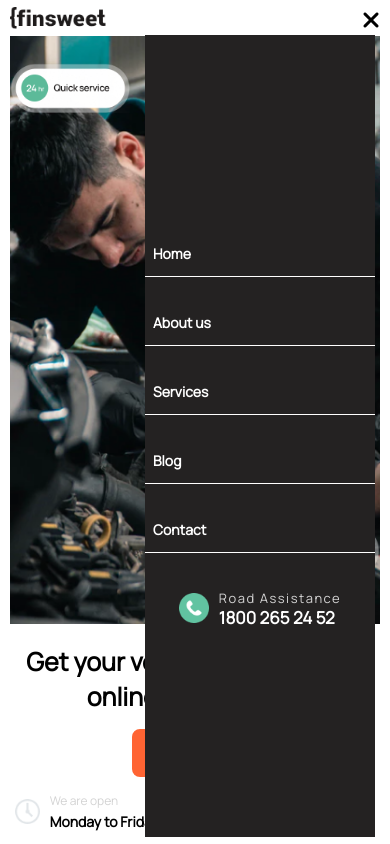
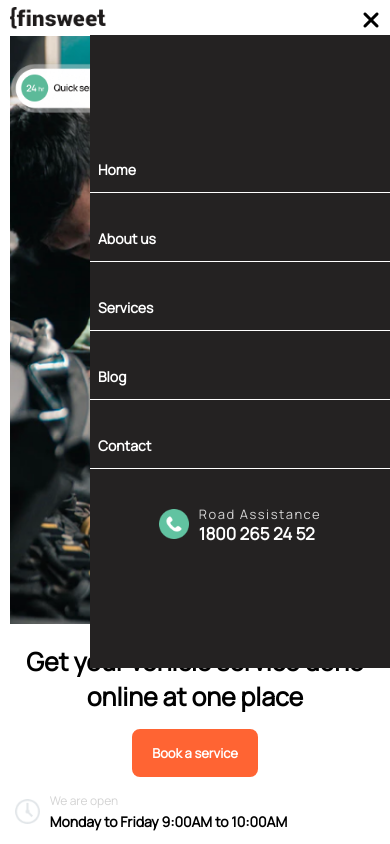
Before and after one commit to ayoakeni/finsweet-web, a plain HTML site: page index.html in a window 390 px wide. Both pictures are taken after a click on the element 369 px from the left and 18 px from the top of the page. Shown: the top 844 px of the page. Drawn offline with Linux system fonts and the light colour scheme.

Commit message:
updated menubar

```diff
--- a/style.css
+++ b/style.css
@@ -979,8 +979,8 @@ nav{
 .drop-down .items{
   position: absolute;
   top: 0;
-  left: -217px;
-  width: 230px;
+  left: -272px;
+  width: 300px;
   height: auto;
   margin-top: 27px;
   visibility: hidden;
@@ -993,7 +993,7 @@ nav{
   flex-direction: column;
   justify-content: center;
   background-color: rgb(36, 34, 34);
-  min-height: 95vh;
+  min-height: 75vh;
 }
 .items ul{
   flex-direction: column;
@@ -1013,7 +1013,7 @@ nav{
 }
 .items ul a:hover{
   color: black;
-  background-color: lightgrey;
+  background-color: #FF6433;
 }
 .drop-down.active .items ul a,
 .drop-down.active .items .menu-details{
```
